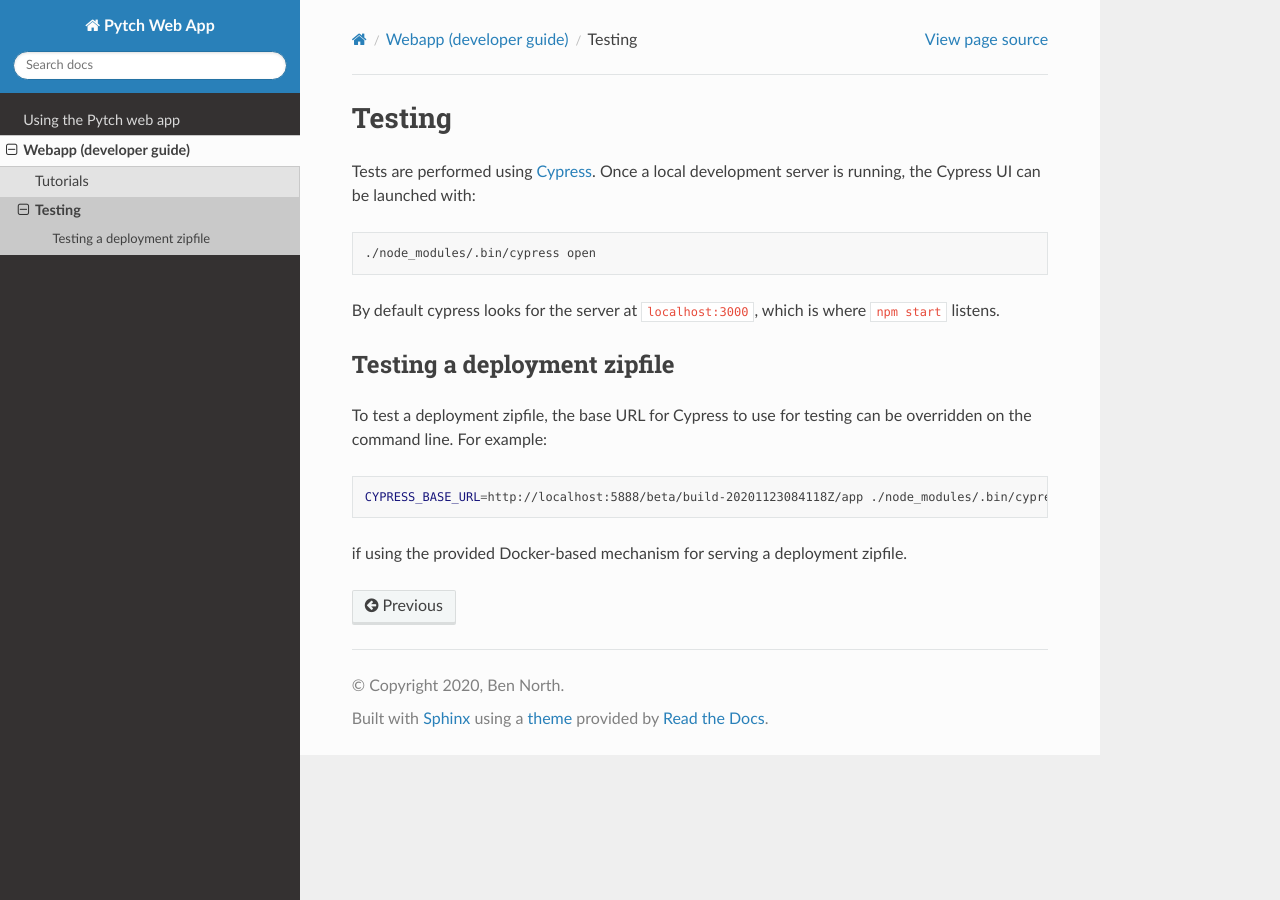
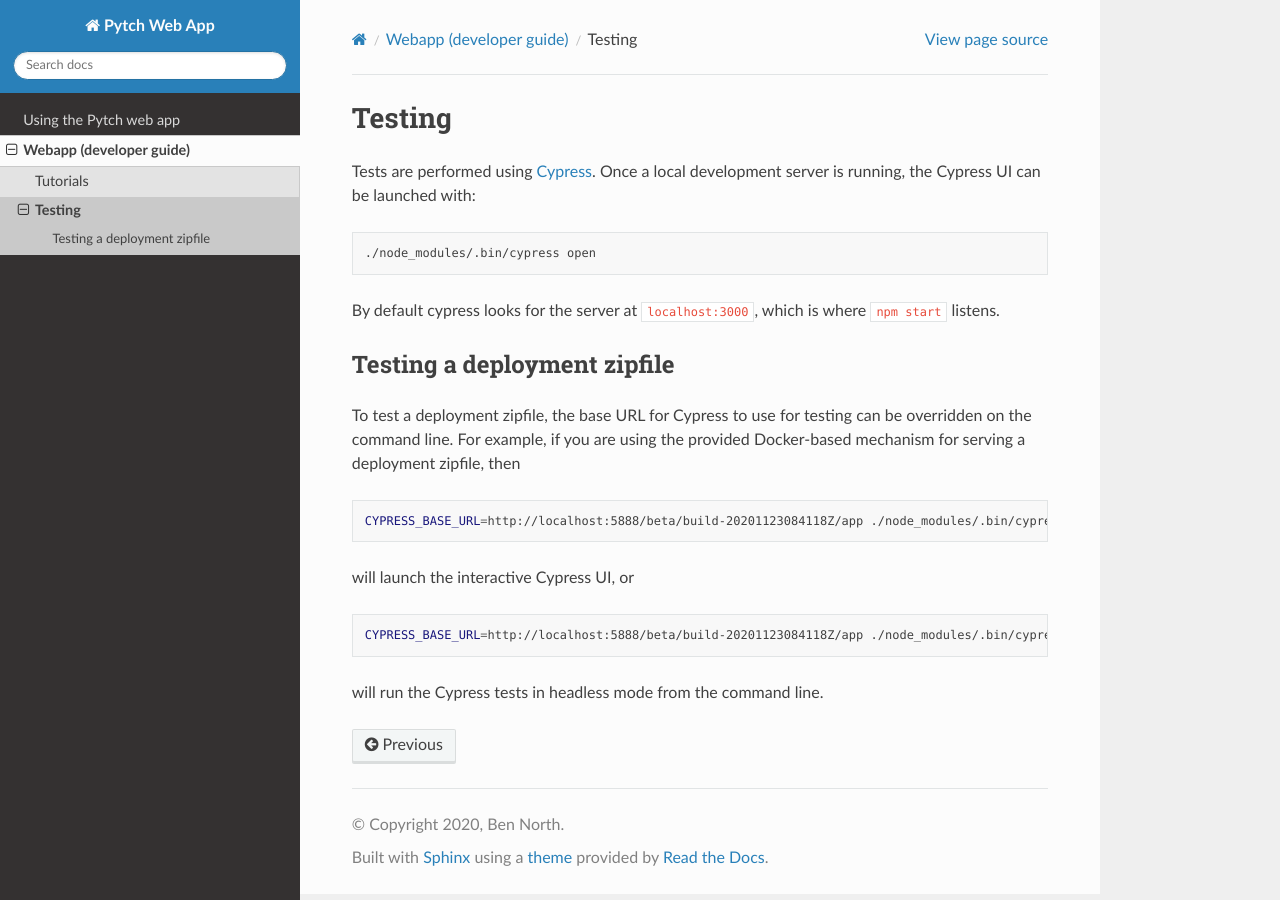
Before and after one commit to pytchlang/pytch-webapp, a Sphinx documentation site: the page built from doc/source/developer/testing.rst, in a window 1280 px wide. Built offline with Sphinx 7.4.7 and the Read the Docs theme 2.0.0, drawn with Linux system fonts in a browser that asks for light colours.

Commit message:
Docs: Outline headless use of Cypress

```diff
--- a/doc/source/developer/testing.rst
+++ b/doc/source/developer/testing.rst
@@ -20,11 +20,18 @@ Testing a deployment zipfile
 
 To test a :ref:`deployment zipfile<making_deployment_zipfile>`, the
 base URL for Cypress to use for testing can be overridden on the
-command line.  For example:
+command line.  For example, if you are using the provided
+:ref:`Docker-based mechanism for serving a deployment
+zipfile<testing_deployment_zipfile>`, then
 
 .. code-block:: shell
 
    CYPRESS_BASE_URL=http://localhost:5888/beta/build-20201123084118Z/app ./node_modules/.bin/cypress open
 
-if using the provided :ref:`Docker-based mechanism for serving a
-deployment zipfile<testing_deployment_zipfile>`.
+will launch the interactive Cypress UI, or
+
+.. code-block:: shell
+
+   CYPRESS_BASE_URL=http://localhost:5888/beta/build-20201123084118Z/app ./node_modules/.bin/cypress run
+
+will run the Cypress tests in headless mode from the command line.
```
